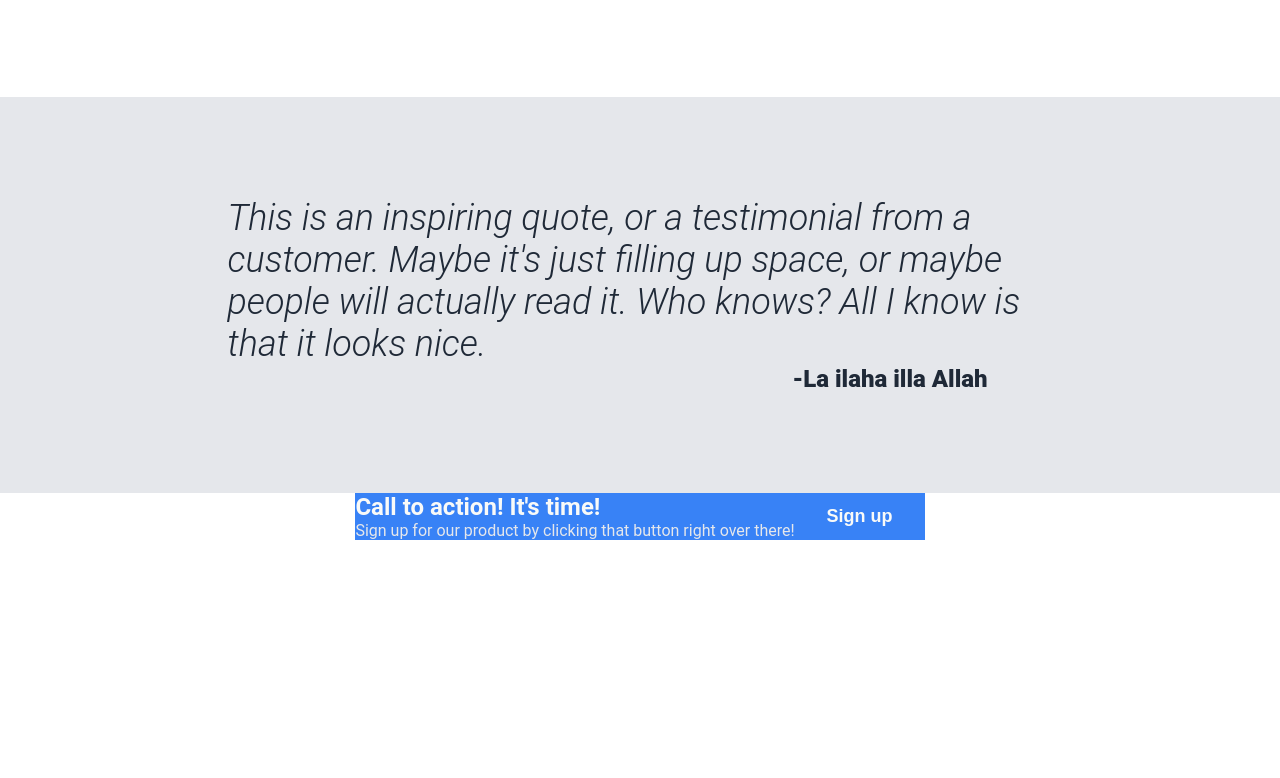
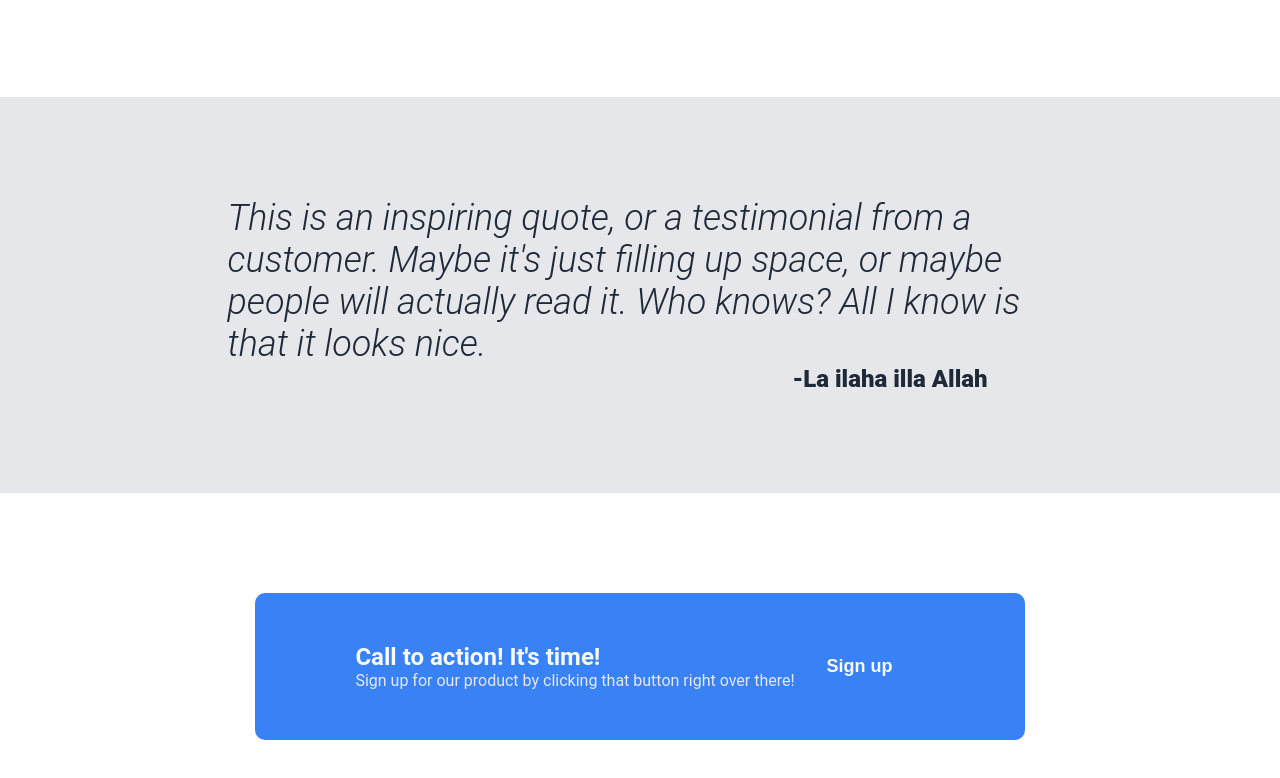
Before and after one commit to TheRealShadyOG/landingpage, a plain HTML site: page index.html in a window 1280 px wide. Shown: the part 824-1602 px from the top of the page. Before the commit the page ends 1364 px from the top, so only its background shows below. Drawn offline with Linux system fonts and the light colour scheme.

Commit message:
Add margin and padding to .popupbackground

```diff
--- a/style.css
+++ b/style.css
@@ -152,6 +152,10 @@ button {
     display: flex;
     justify-content: space-between;
     background-color: #3882F6;
+    margin-top: 100px;
+    margin-bottom: 100px;
+    padding: 50px 100px 50px 100px;
+    border-radius: 10px;
 }
 
 .popupmaintext {
```
